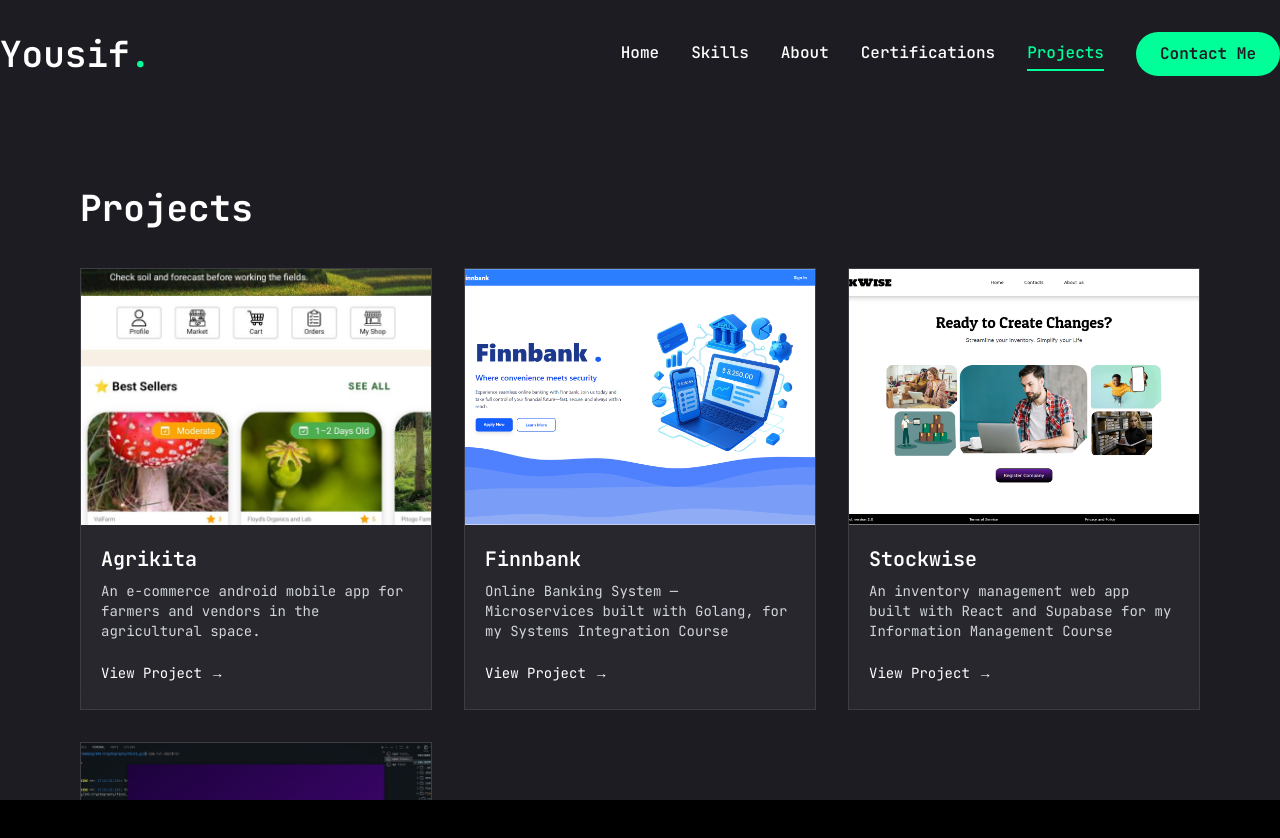
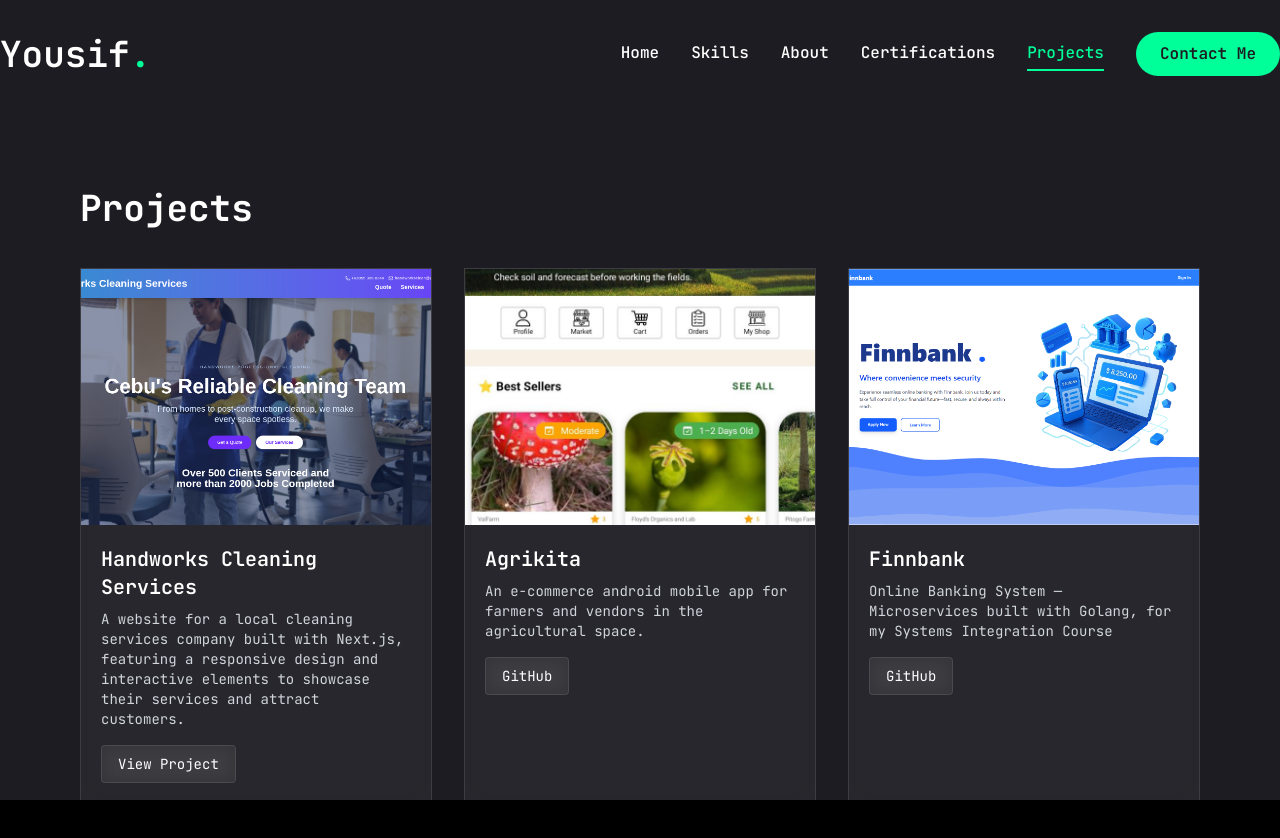
Before and after one commit to Gnashal/Portfolio, a Next.js app: page /projects in a window 1280 px wide. Shown: the top 838 px of the page. Built offline with nearby package versions, Linux system fonts and the light colour scheme.

Commit message:
update: added handworks to project page

```diff
--- a/app/projects/data/data.js
+++ b/app/projects/data/data.js
@@ -1,24 +1,34 @@
+import { GitBranch } from "lucide-react";
+
 export const projects = [
+  {
+    title: "Handworks Cleaning Services",
+    description: `A website for a local cleaning services company built with Next.js,
+      featuring a responsive design and interactive elements to showcase their services and
+      attract customers.`,
+    image: "/assets/projects/handworks.png",
+    link: "https://handworks-cleaning.netlify.app",
+  },
   {
     title: "Agrikita",
     description:
       "An e-commerce android mobile app for farmers and vendors in the agricultural space.",
     image: "/assets/projects/agrikita.jpeg",
-    link: "http://gnashal.github.io/AgriKita/",
+    github: "http://gnashal.github.io/AgriKita/",
   },
   {
     title: "Finnbank",
     description:
       "Online Banking System — Microservices built with Golang, for my Systems Integration Course",
     image: "/assets/projects/finbank.PNG",
-    link: "https://github.com/23000003/Finnbank-web",
+    github: "https://github.com/23000003/Finnbank-web",
   },
   {
     title: "Stockwise",
     description:
       "An inventory management web app built with React and Supabase for my Information Management Course",
     image: "/assets/projects/stockwise.PNG",
-    link: "https://github.com/OppenJayme/SUMMER-IM2-FINAL-PROJECTS",
+    github: "https://github.com/OppenJayme/SUMMER-IM2-FINAL-PROJECTS",
   },
   {
     title: "Peer to Peer Chat System with full client side encryption",
@@ -26,6 +36,6 @@ export const projects = [
       "A real-time chat application with end-to-end encryption for my Information Assurance and Security Cryptography Course." +
       " Built with React, Electron, and Go + Gin with Websockets.",
     image: "/assets/projects/p2pChat.png",
-    link: "https://github.com/Gnashal/IAS-Cryptography",
+    github: "https://github.com/Gnashal/IAS-Cryptography",
   },
 ];
--- a/app/projects/page.jsx
+++ b/app/projects/page.jsx
@@ -16,12 +16,12 @@ export default function Projects() {
             ease: "easeIn",
           },
         }}
-        className="min-h-[80vh] flex items-center justify-center py-12 xl:py-0 "
+        className="min-h-[80vh] flex items-center justify-center py-12 xl:py-0 w-full"
       >
-        <div className="px-6 md:px-10 lg:px-20 py-20 text-white">
-          <h1 className="text-4xl font-bold mb-10">Projects</h1>
+        <div className="w-full md:px-10 lg:px-20 py-20 text-white">
+          <h1 className="text-4xl font-bold mb-10 px-6 md:px-0">Projects</h1>
 
-          <div className="grid sm:grid-cols-2 lg:grid-cols-3 gap-8">
+          <div className="grid sm:grid-cols-2 lg:grid-cols-3 gap-8 sm:gap-8">
             {projects.map((proj, index) => (
               <ProjectCard
                 key={index}
@@ -29,6 +29,7 @@ export default function Projects() {
                 description={proj.description}
                 image={proj.image}
                 link={proj.link}
+                github={proj.github}
               />
             ))}
           </div>
--- a/components/ProjectCard.jsx
+++ b/components/ProjectCard.jsx
@@ -1,13 +1,15 @@
 "use client";
 import Image from "next/image";
 
-export default function ProjectCard({ title, description, image, link }) {
+export default function ProjectCard({
+  title,
+  description,
+  image,
+  link,
+  github,
+}) {
   return (
-    <a
-      href={link}
-      target="_blank"
-      className="group block overflow-hidden bg-white/5 backdrop-blur border border-white/10 hover:border-white/20 hover:bg-white/10 transition-all duration-300"
-    >
+    <div className="group flex flex-col overflow-hidden bg-white/5 backdrop-blur border-y sm:border border-white/10 hover:border-white/20 transition-colors duration-300 h-full">
       <div className="relative w-full h-64">
         <Image
           src={image}
@@ -20,11 +22,29 @@ export default function ProjectCard({ title, description, image, link }) {
       <div className="p-5">
         <h3 className="text-xl font-semibold mb-2 text-white">{title}</h3>
         <p className="text-gray-300 text-sm mb-4">{description}</p>
-
-        <span className="inline-block text-sm text-white group-hover:text-accent transition-all">
-          View Project →
-        </span>
+        <div className="flex gap-3 mt-4">
+          {link && (
+            <a
+              href={link}
+              target="_blank"
+              rel="noopener noreferrer"
+              className="px-4 py-2 text-sm text-white bg-white/5 backdrop-blur border border-white/10 hover:border-white/20 hover:bg-white/10 hover:text-accent transition-all duration-300 rounded"
+            >
+              View Project
+            </a>
+          )}
+          {github && (
+            <a
+              href={github}
+              target="_blank"
+              rel="noopener noreferrer"
+              className="px-4 py-2 text-sm text-white bg-white/5 backdrop-blur border border-white/10 hover:border-white/20 hover:bg-white/10 hover:text-accent transition-all duration-300 rounded"
+            >
+              GitHub
+            </a>
+          )}
+        </div>
       </div>
-    </a>
+    </div>
   );
 }
--- a/components/Stats.jsx
+++ b/components/Stats.jsx
@@ -8,7 +8,7 @@ const stats = [
     text: "Years of Experience",
   },
   {
-    num: 4,
+    num: 5,
     text: "Projects Completed",
   },
   {
@@ -16,7 +16,7 @@ const stats = [
     text: "Technologies Learned",
   },
   {
-    num: 996,
+    num: 928,
     text: "Contributions on GitHub",
   },
 ];
```
Also changed, not shown: public/assets/projects/handworks.png (added), 1 other file (tests, documents, lock files or other folders).
